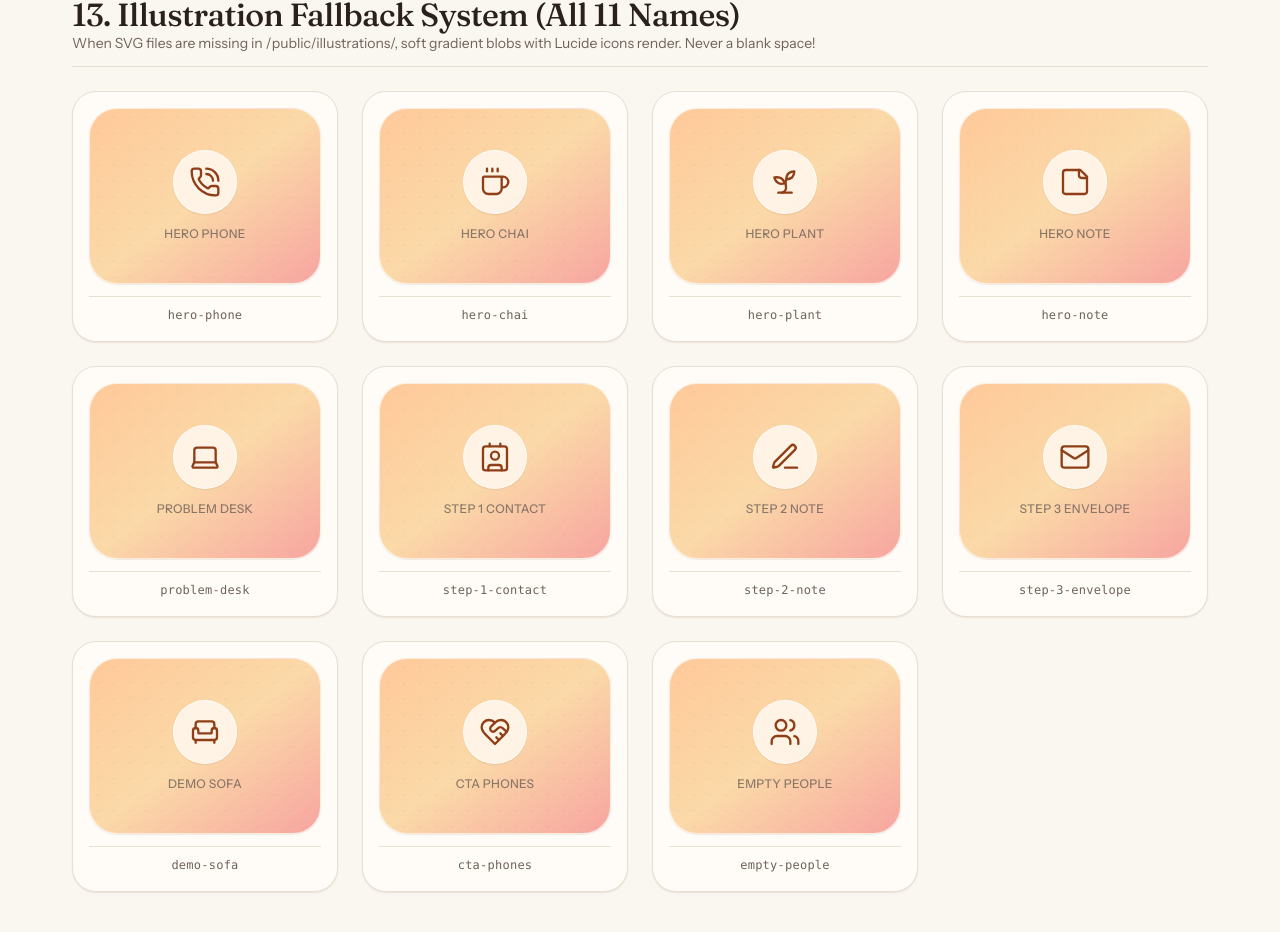
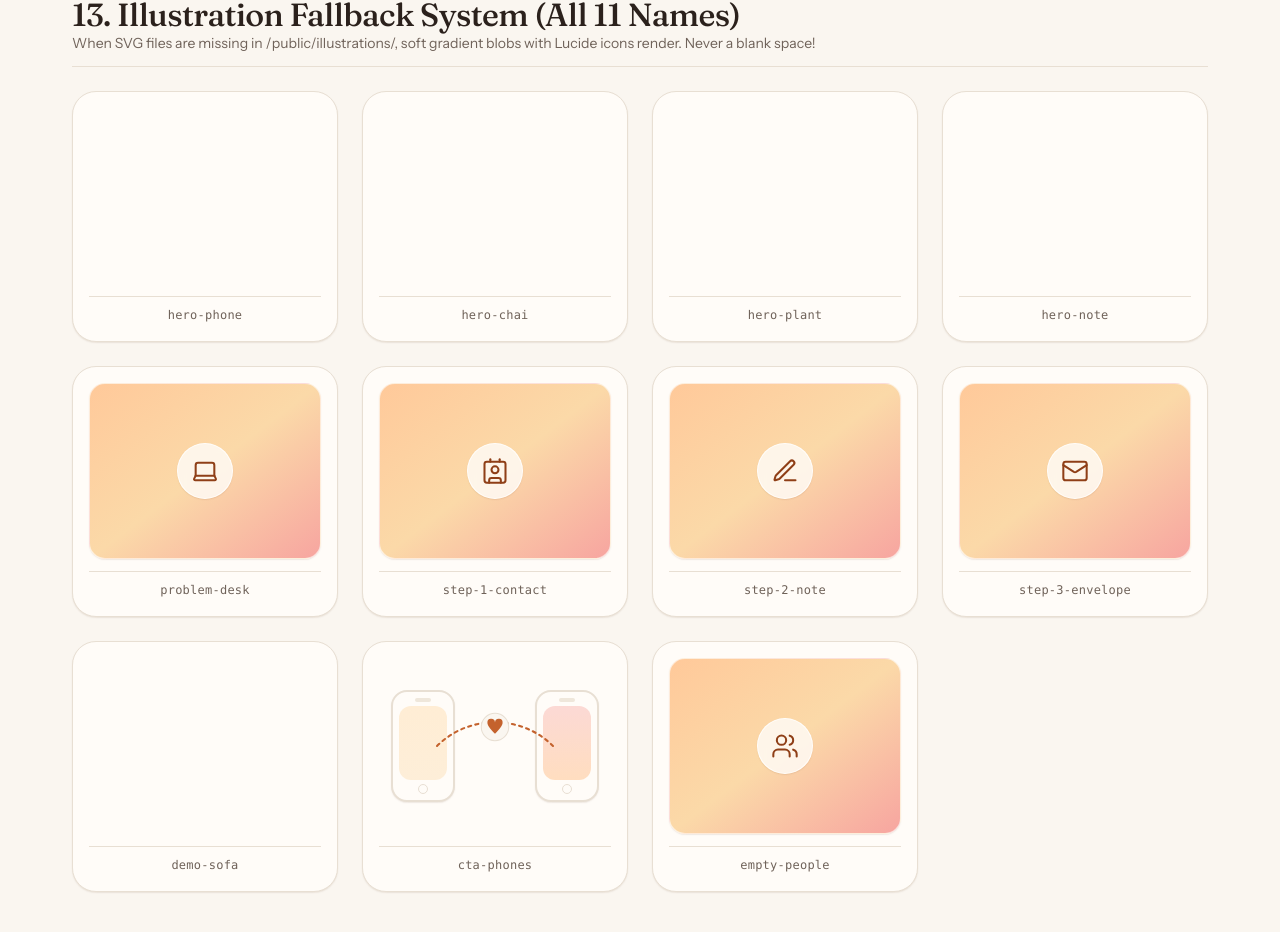
Before and after one commit to toni8283/Vaani, a Next.js app: page /dev/kitchen-sink in a window 1280 px wide. Shown: the part 6124-7056 px from the top of the page. Built offline with nearby package versions, Linux system fonts and the light colour scheme.

Commit message:
phase 2.1: landing fixes

```diff
--- a/components/marketing/how-it-works-connector.tsx
+++ /dev/null
@@ -1,36 +0,0 @@
-"use client";
-
-import * as React from "react";
-import { useRef } from "react";
-import { motion, useScroll, useSpring } from "framer-motion";
-
-export function HowItWorksConnector() {
-  const containerRef = useRef<HTMLDivElement>(null);
-  const { scrollYProgress } = useScroll({
-    target: containerRef,
-    offset: ["start end", "center center"],
-  });
-
-  const pathLength = useSpring(scrollYProgress, { stiffness: 100, damping: 20 });
-
-  return (
-    <div ref={containerRef} className="hidden md:block absolute top-[180px] inset-x-12 h-16 pointer-events-none z-10">
-      <svg
-        viewBox="0 0 1000 60"
-        fill="none"
-        preserveAspectRatio="none"
-        className="w-full h-full overflow-visible"
-      >
-        <motion.path
-          d="M 160 30 Q 330 -10 500 30 T 840 30"
-          stroke="#C4622D"
-          strokeWidth="2"
-          strokeDasharray="4 6"
-          strokeLinecap="round"
-          style={{ pathLength }}
-          className="opacity-60"
-        />
-      </svg>
-    </div>
-  );
-}
--- a/components/ui/illustration.tsx
+++ b/components/ui/illustration.tsx
@@ -1,48 +1,22 @@
 import React from "react";
 import Image from "next/image";
 import {
-  PhoneCall,
-  Coffee,
-  Sprout,
-  StickyNote,
-  Laptop,
   Contact,
   PenLine,
   Mail,
-  Armchair,
-  HeartHandshake,
   Users,
+  Laptop,
   type LucideIcon,
 } from "lucide-react";
 import { illustrations, type IllustrationName } from "@/lib/assets";
 import { cn } from "@/lib/utils";
 
-const fallbackIcons: Record<IllustrationName, LucideIcon> = {
-  "hero-phone": PhoneCall,
-  "hero-chai": Coffee,
-  "hero-plant": Sprout,
-  "hero-note": StickyNote,
-  "problem-desk": Laptop,
+const fallbackIcons: Partial<Record<IllustrationName, LucideIcon>> = {
   "step-1-contact": Contact,
   "step-2-note": PenLine,
   "step-3-envelope": Mail,
-  "demo-sofa": Armchair,
-  "cta-phones": HeartHandshake,
   "empty-people": Users,
-};
-
-const sceneLabels: Record<IllustrationName, string> = {
-  "hero-phone": "Phone with message illustration",
-  "hero-chai": "Steaming chai cup illustration",
-  "hero-plant": "Small potted plant illustration",
-  "hero-note": "Paper note with checkmark illustration",
-  "problem-desk": "Desk with laptop and warm lamp illustration",
-  "step-1-contact": "Contact card with phone number illustration",
-  "step-2-note": "Note with reminders and pencil illustration",
-  "step-3-envelope": "Opening envelope with warmth illustration",
-  "demo-sofa": "Comfortable chat on a sofa illustration",
-  "cta-phones": "Connected phones with heartline illustration",
-  "empty-people": "Caring for loved ones illustration",
+  "problem-desk": Laptop,
 };
 
 export interface IllustrationProps {
@@ -61,18 +35,17 @@ export function Illustration({
   alt,
 }: IllustrationProps) {
   const isAvailable = illustrations[name];
-  const label = alt || sceneLabels[name] || name;
 
   if (isAvailable) {
     return (
       <div
         className={cn("relative overflow-hidden flex items-center justify-center", className)}
         role="img"
-        aria-label={label}
+        aria-label={alt || name}
       >
         <Image
           src={`/illustrations/${name}.svg`}
-          alt={label}
+          alt={alt || name}
           width={width}
           height={height}
           priority={false}
@@ -82,27 +55,86 @@ export function Illustration({
     );
   }
 
-  const FallbackIcon = fallbackIcons[name] || PhoneCall;
+  // 1. Invisible props: when missing, render nothing
+  if (
+    name === "hero-phone" ||
+    name === "hero-chai" ||
+    name === "hero-plant" ||
+    name === "hero-note" ||
+    name === "demo-sofa"
+  ) {
+    return null;
+  }
+
+  // 2. cta-phones: overlapping rounded phones joined by a dotted heart line (~220px wide)
+  if (name === "cta-phones") {
+    return (
+      <div
+        role="img"
+        aria-label="Connected phones"
+        className={cn(
+          "relative flex items-center justify-center w-[220px] h-[120px] mx-auto select-none",
+          className
+        )}
+      >
+        {/* Left Phone */}
+        <div className="absolute left-3 w-16 h-28 rounded-2xl bg-cream-50 border-2 border-cream-200 shadow-sm p-1.5 flex flex-col justify-between">
+          <div className="w-4 h-1 bg-cream-300 rounded-full mx-auto" />
+          <div className="w-full flex-1 my-1 rounded-xl bg-gradient-to-b from-[#FFE3BD]/60 to-[#FBD9A8]/40" />
+          <div className="w-2.5 h-2.5 rounded-full border border-cream-200 mx-auto" />
+        </div>
+
+        {/* Right Phone */}
+        <div className="absolute right-3 w-16 h-28 rounded-2xl bg-cream-50 border-2 border-cream-200 shadow-sm p-1.5 flex flex-col justify-between z-10">
+          <div className="w-4 h-1 bg-cream-300 rounded-full mx-auto" />
+          <div className="w-full flex-1 my-1 rounded-xl bg-gradient-to-b from-[#F7A5A0]/40 to-[#FFC99A]/60" />
+          <div className="w-2.5 h-2.5 rounded-full border border-cream-200 mx-auto" />
+        </div>
+
+        {/* Connecting SVG Dotted Heart Line */}
+        <svg
+          viewBox="0 0 220 100"
+          fill="none"
+          className="absolute inset-0 w-full h-full pointer-events-none z-20"
+        >
+          {/* Dotted arc */}
+          <path
+            d="M 55 50 C 85 20, 135 20, 165 50"
+            stroke="#C4622D"
+            strokeWidth="2"
+            strokeDasharray="3 4"
+            strokeLinecap="round"
+          />
+          {/* Center Heart Badge */}
+          <g transform="translate(110, 32)">
+            <circle cx="0" cy="0" r="13" fill="#FAF6F0" stroke="#E8DFD3" strokeWidth="1" />
+            <path
+              d="M 0 4 C -6 -2, -9 -6, -9 -9 A 4.5 4.5 0 0 1 0 -9.5 A 4.5 4.5 0 0 1 9 -9 C 9 -6, 6 -2, 0 4 Z"
+              fill="#C4622D"
+              transform="scale(0.8) translate(0, 4)"
+            />
+          </g>
+        </svg>
+      </div>
+    );
+  }
+
+  // 3. Step cards & empty states: Soft gradient panel with centered Lucide icon and NO text
+  const FallbackIcon = fallbackIcons[name] || Laptop;
 
   return (
     <div
       role="img"
-      aria-label={label}
+      aria-label={alt || name}
       className={cn(
-        "relative flex flex-col items-center justify-center overflow-hidden rounded-[28px]",
+        "relative flex items-center justify-center overflow-hidden rounded-2xl w-full h-full",
         "bg-gradient-to-br from-[#FFC99A] via-[#FBD9A8] to-[#F7A5A0]",
-        "shadow-sm border border-white/60 p-6 text-center select-none",
+        "border border-white/60 shadow-sm select-none p-6",
         className
       )}
     >
-      <div className="absolute inset-0 opacity-25 [background-image:radial-gradient(rgba(43,33,28,0.15)_1px,transparent_1px)] [background-size:16px_16px]" />
-      <div className="relative z-10 flex flex-col items-center justify-center gap-3">
-        <div className="size-16 rounded-full bg-white/70 backdrop-blur-sm border border-white/80 shadow-sm flex items-center justify-center text-terracotta-deep transition-transform duration-300 hover:scale-105">
-          <FallbackIcon className="size-8 stroke-[1.75]" />
-        </div>
-        <span className="text-caption font-medium tracking-wide text-ink-soft uppercase opacity-80">
-          {name.replace(/-/g, " ")}
-        </span>
+      <div className="size-14 rounded-full bg-white/75 backdrop-blur-sm border border-white/80 shadow-sm flex items-center justify-center text-terracotta-deep transition-transform duration-200 hover:scale-105">
+        <FallbackIcon className="size-7 stroke-[1.75]" />
       </div>
     </div>
   );
--- a/components/ui/logo.tsx
+++ b/components/ui/logo.tsx
@@ -1,3 +1,4 @@
+import * as React from "react";
 import Image from "next/image";
 import Link from "next/link";
 import { cn } from "@/lib/utils";
@@ -40,9 +41,10 @@ export function Logo({
     >
       <Image
         src={logoSrc}
-        alt="Vaani Logo"
+        alt="Vaani"
         width={424}
         height={363}
+        unoptimized
         priority={priority}
         className={cn(
           "w-full h-full object-contain pointer-events-none transition-transform duration-200",
```
Also changed, not shown: app/(marketing)/page.tsx (+20 -24 lines), components/marketing/demo-transcript.tsx (+15 -23 lines), components/marketing/live-call-preview.tsx (+25 -25 lines).
